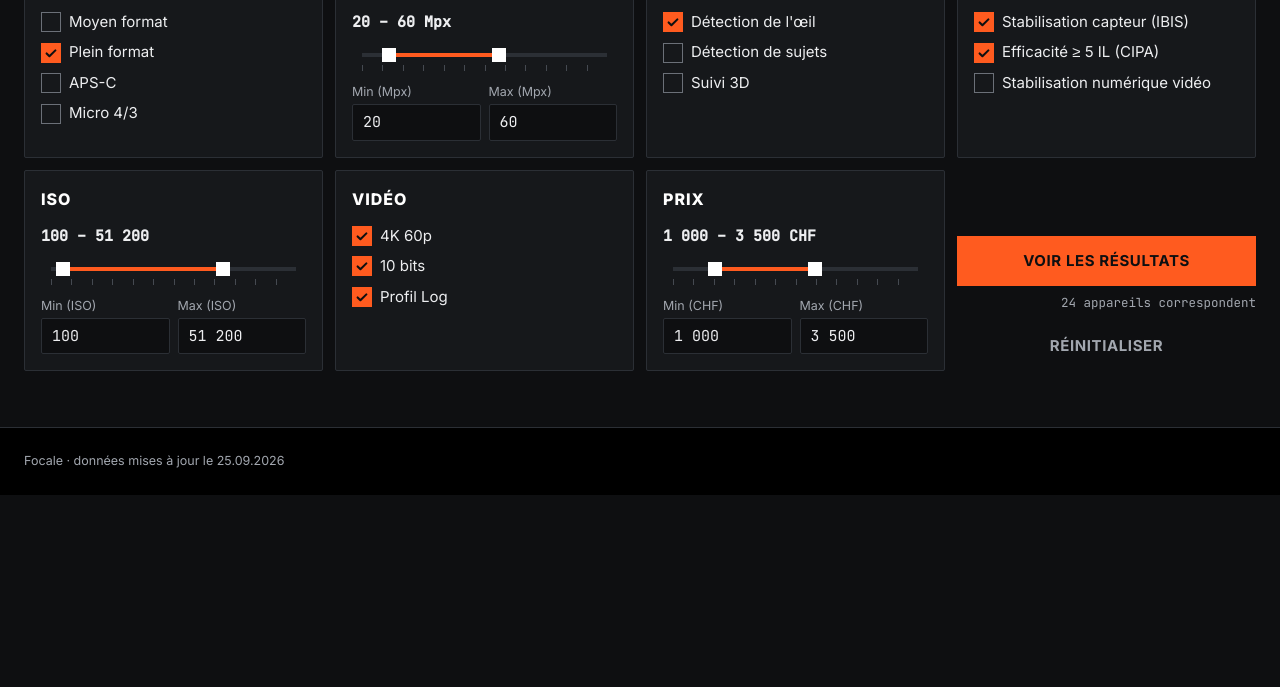
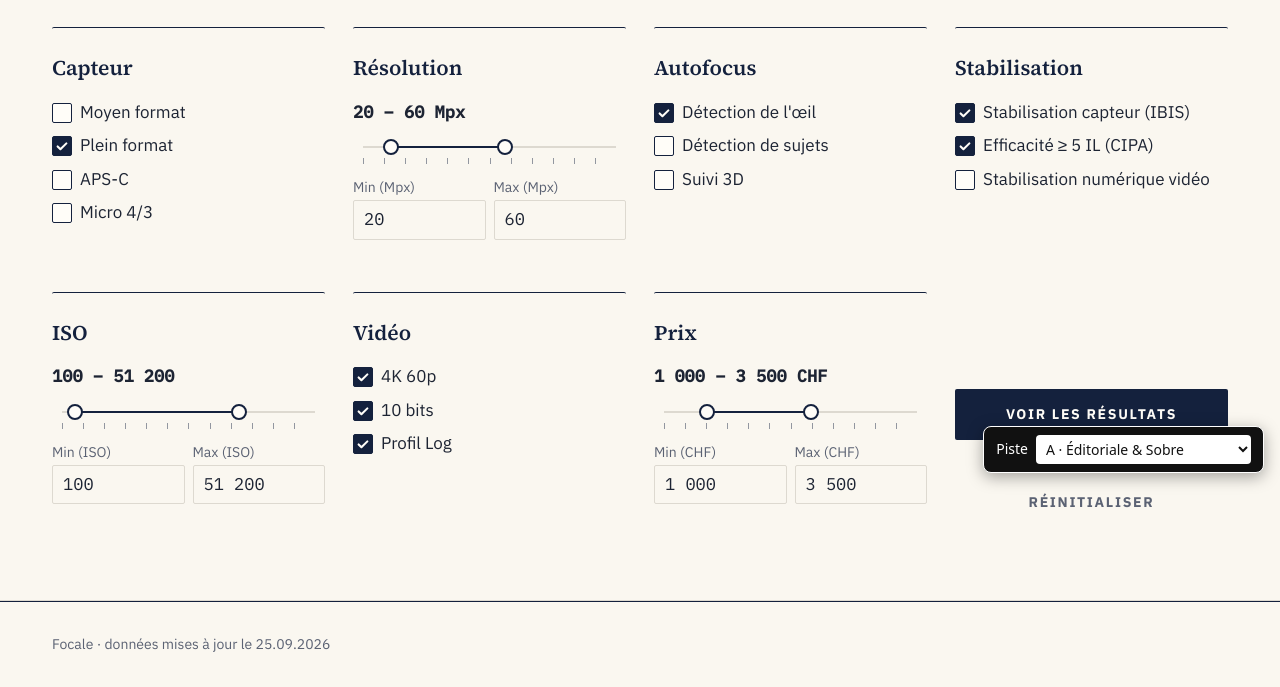
Before and after one commit to Biby09/m291-florian, a plain HTML site: page e2-5/design/propositions/1-filtres.html in a window 1280 px wide. Shown: the part 311-998 px from the top of the page. Before the commit the page ends 806 px from the top, so only its background shows below. Drawn offline with Linux system fonts and the light colour scheme.

Commit message:
Ajout d'un sélecteur de piste graphique et mise à jour des fichiers HTML pour intégrer le nouveau système de styles.

```diff
--- a/e2-5/design/propositions/1-filtres.html
+++ b/e2-5/design/propositions/1-filtres.html
@@ -6,10 +6,9 @@
   <title>Filtres · Focale</title>
   <link rel="preconnect" href="https://fonts.googleapis.com">
   <link rel="preconnect" href="https://fonts.gstatic.com" crossorigin>
-  <!-- Changer de piste graphique : remplacer le fichier CSS ci-dessous -->
-  <!-- <link rel="stylesheet" href="css/piste-a-editoriale.css"> -->
-  <!-- <link rel="stylesheet" href="css/piste-b-chaleureuse.css"> -->
-  <link rel="stylesheet" href="css/piste-c-moderne.css">
+  <!-- Piste graphique : choisie avec le sélecteur en bas à droite (js/changer-piste.js) -->
+  <link rel="stylesheet" id="piste-css" href="css/piste-a-editoriale.css">
+  <script src="js/changer-piste.js"></script>
 </head>
 <body>
   <header class="site-header">
--- /dev/null
+++ b/e2-5/design/propositions/js/changer-piste.js
@@ -0,0 +1,76 @@
+/*
+ * Sélecteur de piste graphique.
+ * Remplace la feuille de style <link id="piste-css"> par celle choisie,
+ * mémorise le choix d'une page à l'autre (localStorage)
+ * et accepte aussi un paramètre d'URL : ?piste=a | b | c
+ */
+(function () {
+  const PISTES = {
+    a: { nom: 'A · Éditoriale & Sobre', css: 'css/piste-a-editoriale.css' },
+    b: { nom: 'B · Chaleureuse & Terroir', css: 'css/piste-b-chaleureuse.css' },
+    c: { nom: 'C · Moderne & Pragmatique', css: 'css/piste-c-moderne.css' }
+  };
+  const CLE = 'focale-piste';
+  const lien = document.getElementById('piste-css');
+  if (!lien) return;
+
+  function lire() {
+    try { return localStorage.getItem(CLE); } catch (e) { return null; }
+  }
+  function enregistrer(piste) {
+    try { localStorage.setItem(CLE, piste); } catch (e) { /* stockage indisponible */ }
+  }
+  function appliquer(piste) {
+    if (!PISTES[piste]) return;
+    lien.href = PISTES[piste].css;
+    document.documentElement.dataset.piste = piste;
+    enregistrer(piste);
+  }
+
+  // Appliqué tout de suite (script dans le <head>) pour éviter un flash de l'ancien style
+  const parUrl = new URLSearchParams(location.search).get('piste');
+  let actuelle = PISTES[parUrl] ? parUrl : lire();
+  if (!PISTES[actuelle]) {
+    actuelle = Object.keys(PISTES).find((p) => lien.getAttribute('href') === PISTES[p].css) || 'a';
+  }
+  appliquer(actuelle);
+
+  // Panneau flottant, avec ses propres styles pour rester identique dans les 3 pistes
+  function creerPanneau() {
+    const panneau = document.createElement('div');
+    panneau.setAttribute('role', 'group');
+    panneau.setAttribute('aria-label', 'Choix de la piste graphique');
+    panneau.style.cssText = [
+      'position:fixed', 'right:16px', 'bottom:16px', 'z-index:9999',
+      'display:flex', 'align-items:center', 'gap:8px', 'padding:8px 12px',
+      'background:#111', 'color:#fff', 'border:1px solid #fff', 'border-radius:8px',
+      'font:14px/1.2 system-ui, -apple-system, sans-serif',
+      'box-shadow:0 4px 16px rgba(0,0,0,.35)'
+    ].join(';');
+
+    const label = document.createElement('label');
+    label.htmlFor = 'choix-piste';
+    label.textContent = 'Piste';
+
+    const select = document.createElement('select');
+    select.id = 'choix-piste';
+    select.style.cssText = 'font:inherit;padding:4px 6px;color:#111;background:#fff;border:0;border-radius:4px';
+    Object.entries(PISTES).forEach(([cle, piste]) => {
+      select.add(new Option(piste.nom, cle, false, cle === actuelle));
+    });
+    select.addEventListener('change', () => appliquer(select.value));
+
+    panneau.append(label, select);
+    document.body.append(panneau);
+
+    // Raccourcis clavier : touches 1, 2, 3 (hors champs de saisie)
+    document.addEventListener('keydown', (e) => {
+      if (e.target.closest('input, select, textarea') || e.ctrlKey || e.metaKey || e.altKey) return;
+      const piste = { 1: 'a', 2: 'b', 3: 'c' }[e.key];
+      if (piste) { appliquer(piste); select.value = piste; }
+    });
+  }
+
+  if (document.body) creerPanneau();
+  else document.addEventListener('DOMContentLoaded', creerPanneau);
+})();
```
Also changed, not shown: e2-5/design/propositions/2-resultats.html (+3 -4 lines), e2-5/design/propositions/3-comparaison.html (+3 -4 lines), e2-5/design/propositions/4-fiche-appareil.html (+3 -4 lines), 1 other file.
